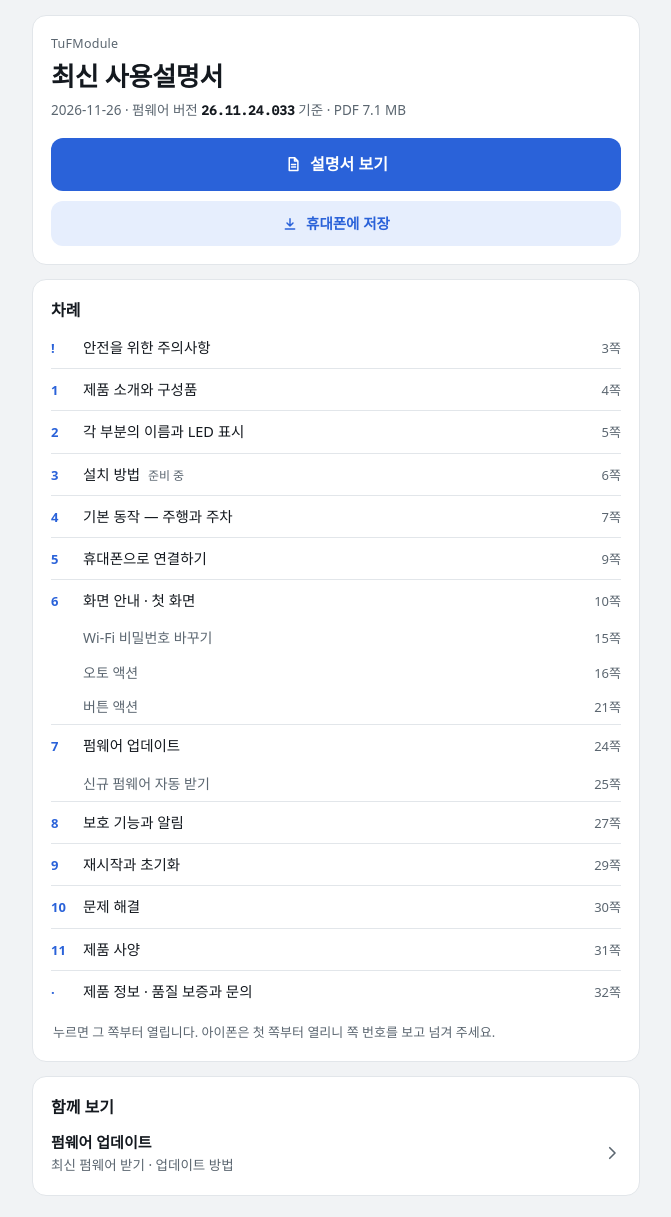
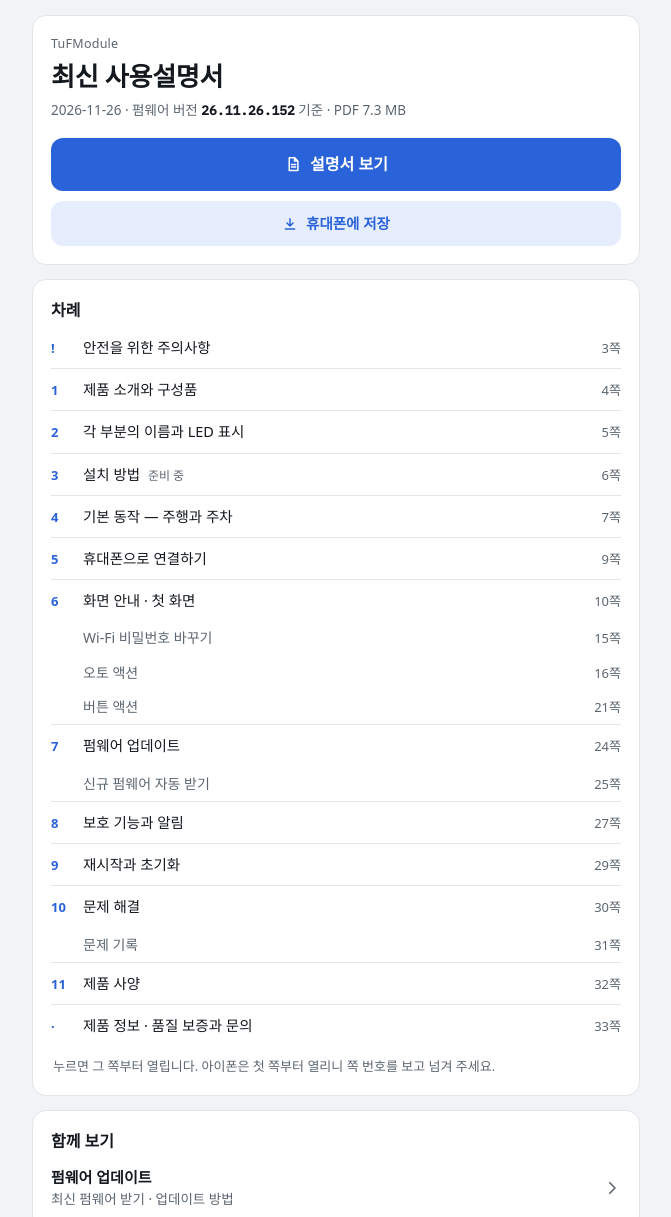
Before and after one commit to tuflabs-official/tufmodule-firmware, a plain HTML site: page manual/index.html in a window 1280 px wide. Shown: the part 62-1279 px from the top of the page, without its empty margins (304-975 px from the left). Drawn offline with Linux system fonts and the light colour scheme; a web font is replaced by a local one.

Commit message:
사용설명서 v3.32 · 안내 페이지 — 펌웨어 26.11.26.152 (문제 기록 · 실험실 · 트리플 클릭), 베타 스위치 위치 실험실로

```diff
--- a/manual/index.html
+++ b/manual/index.html
@@ -113,7 +113,7 @@ a.row svg{color:var(--sub);flex:0 0 auto}
 <section class="card" aria-labelledby="latestT">
   <div class="lbl" id="latestT">TuFModule</div>
   <div class="ver">최신 사용설명서</div>
-  <div class="vsub" id="vsub">2026-11-26 · 펌웨어 버전 <b>26.11.24.033</b> 기준 · <span style="white-space:nowrap">PDF 7.1 MB</span></div>
+  <div class="vsub" id="vsub">2026-11-26 · 펌웨어 버전 <b>26.11.26.152</b> 기준 · <span style="white-space:nowrap">PDF 7.3 MB</span></div>
   <a class="btn" data-pdf href="TuFModule_manual.pdf?v=202611171614">
     <svg width="18" height="18" viewBox="0 0 24 24" fill="none" aria-hidden="true"><path d="M7 3.5h7l4.5 4.5v12.5H7z M14 3.5V8h4.5 M10 12.5h5.5 M10 16h5.5" stroke="currentColor" stroke-width="2" stroke-linecap="round" stroke-linejoin="round"/></svg>
     <span>설명서 보기</span>
@@ -143,8 +143,9 @@ a.row svg{color:var(--sub);flex:0 0 auto}
     <a data-page="27"><i>8</i><span>보호 기능과 알림</span><em>27쪽</em></a>
     <a data-page="29"><i>9</i><span>재시작과 초기화</span><em>29쪽</em></a>
     <a data-page="30"><i>10</i><span>문제 해결</span><em>30쪽</em></a>
-    <a data-page="31"><i>11</i><span>제품 사양</span><em>31쪽</em></a>
-    <a data-page="32"><i>·</i><span>제품 정보 · 품질 보증과 문의</span><em>32쪽</em></a>
+    <a data-page="31" class="sub"><i></i><span>문제 기록</span><em>31쪽</em></a>
+    <a data-page="32"><i>11</i><span>제품 사양</span><em>32쪽</em></a>
+    <a data-page="33"><i>·</i><span>제품 정보 · 품질 보증과 문의</span><em>33쪽</em></a>
   </div>
   <p class="note">누르면 그 쪽부터 열립니다. 아이폰은 첫 쪽부터 열리니 쪽 번호를 보고 넘겨 주세요.</p>
 </section>
@@ -169,7 +170,7 @@ a.row svg{color:var(--sub);flex:0 0 auto}
   // ===== 설정 (새 PDF를 올릴 때 여기 VER와 위 '업데이트' 날짜 · 쪽 수 · 크기만 고침) =====
   // 판 번호는 화면에 보이지 않음 (사용자 2026-11-12: 늘 최신 설명서만)
   var PDF = "TuFModule_manual.pdf";
-  var VER = "202611261226"; // 올린 날짜(같은 날 다시 올리면 시각까지) — 바꾸면 휴대폰에 남아 있는 예전 PDF 대신 새 PDF를 받음 (화면에 안 보임)
+  var VER = "202611261529"; // 올린 날짜(같은 날 다시 올리면 시각까지) — 바꾸면 휴대폰에 남아 있는 예전 PDF 대신 새 PDF를 받음 (화면에 안 보임)
   var STORE_URL = "https://mkt.shopping.naver.com/link/6af5cdc349689b475d360787";   // 스마트스토어 주소를 넣으면 아래 '문의' 줄이 보임
   // =====================================================================
   var $ = function (id) { return document.getElementById(id); };
```
Also changed, not shown: index.html (+2 -2 lines), 1 other file.
